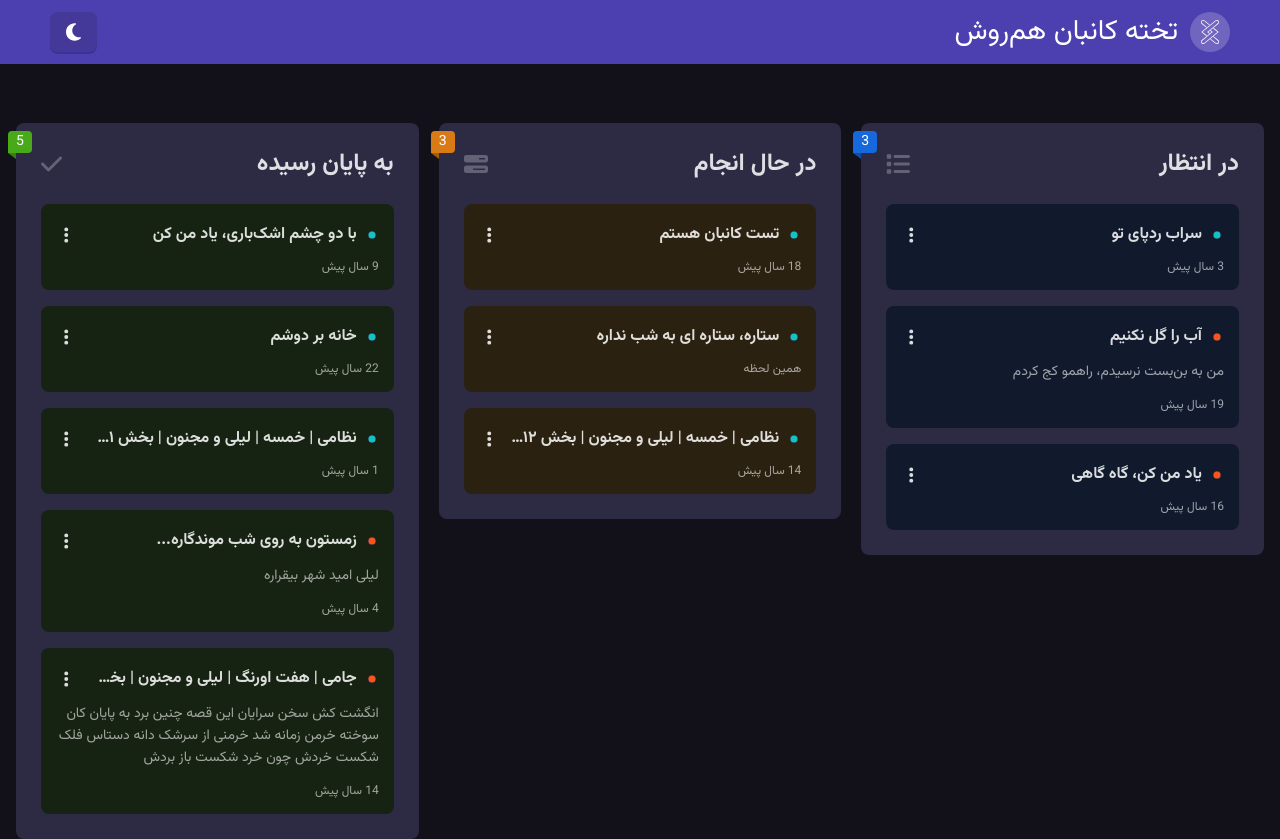
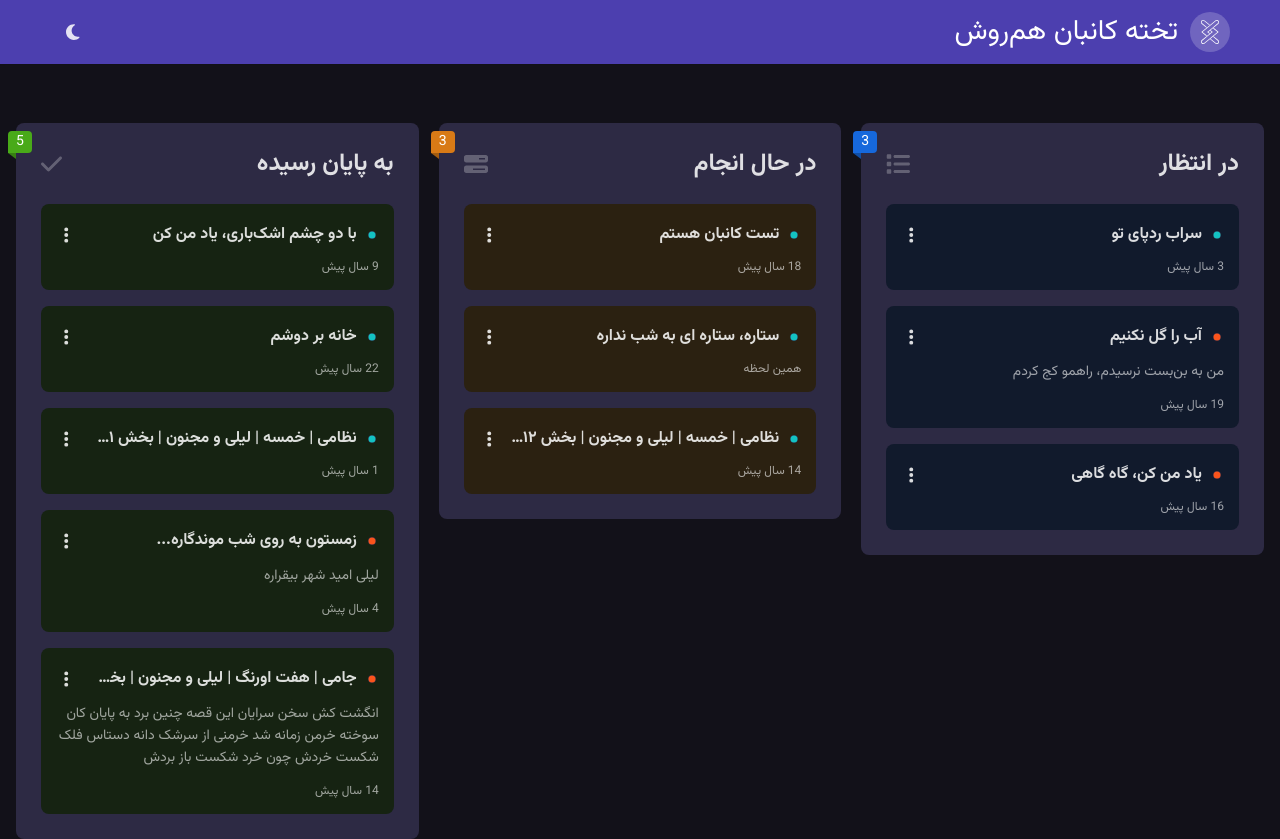
Before and after one commit to amir2mi/hamravesh-kanban, a React (Vite) app: page / in a window 1280 px wide. Built offline with nearby package versions, Linux system fonts and the light colour scheme.

Commit message:
Improved themeToggle button styles and added tooltip

```diff
--- a/src/components/ThemeToggle/index.tsx
+++ b/src/components/ThemeToggle/index.tsx
@@ -1,7 +1,7 @@
 import { useDispatch } from "react-redux";
 import { useSelector } from "@store/utils";
 import { changeTheme } from "@store/userInterface";
-import { Button } from "antd";
+import { Button, Tooltip } from "antd";
 import { FontAwesomeIcon } from "@fortawesome/react-fontawesome";
 import { faMoon, faSun } from "@fortawesome/free-solid-svg-icons";
 
@@ -9,15 +9,21 @@ export default function ThemeToggle() {
   const dispatch = useDispatch();
   const { theme } = useSelector((store) => store.userInterface);
 
+  const isLight = theme === "light";
+  const helperText = `تغییر به حالت ${isLight ? "تاریک" : "روشن"}`;
+
   return (
-    <Button
-      size="large"
-      type="primary"
-      className="text-xl"
-      aria-label={`تغییر به حالت ${theme === "light" ? "تاریک" : "روشن"}`}
-      onClick={() => dispatch(changeTheme(theme === "light" ? "dark" : "light"))}
-    >
-      <FontAwesomeIcon icon={theme === "light" ? faSun : faMoon} />
-    </Button>
+    <Tooltip title={helperText}>
+      <Button
+        ghost
+        size="large"
+        type={isLight ? "primary" : "text"}
+        className="flex items-center text-lg"
+        aria-label={helperText}
+        onClick={() => dispatch(changeTheme(isLight ? "dark" : "light"))}
+      >
+        <FontAwesomeIcon icon={isLight ? faSun : faMoon} />
+      </Button>
+    </Tooltip>
   );
 }
```
